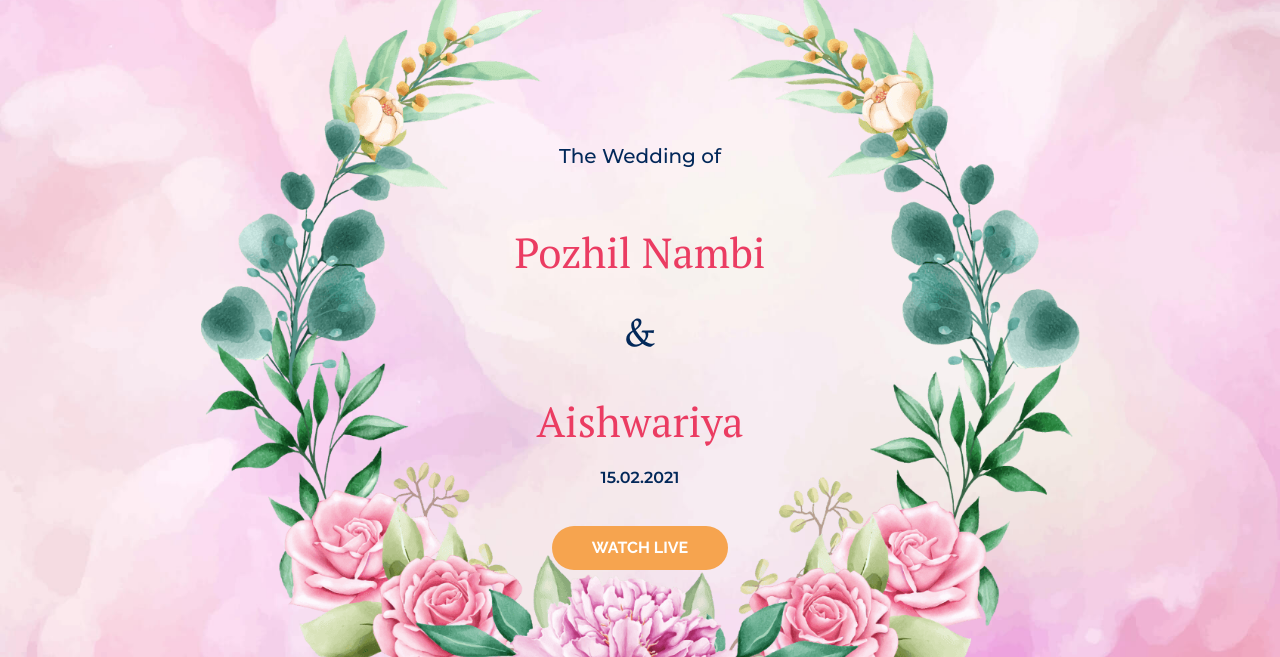
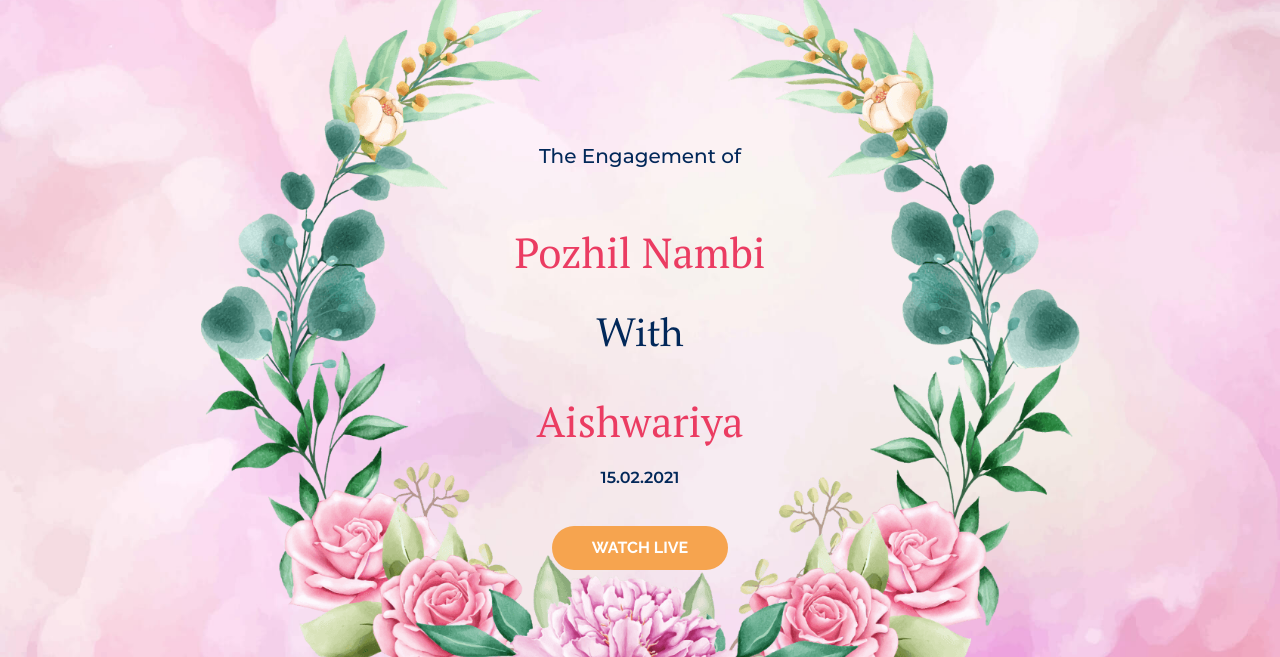
Before and after one commit to vhalllive/pozhil-Ramesh, a plain HTML site: page index.html in a window 1280 px wide. Shown: the part 143-800 px from the top of the page. Drawn offline with nearby package versions, Linux system fonts and the light colour scheme; a web font is replaced by a local one.

Commit message:
Update index.html

```diff
--- a/index.html
+++ b/index.html
@@ -3,7 +3,7 @@
 
 <head>
     <meta charset="utf-8" />
-    <title>Pozhil Nambi Weds Aishwariya</title>
+    <title>Pozhil Nambi With Aishwariya</title>
     <meta content="width=device-width, initial-scale=1" name="viewport" />
     <meta content="Webflow" name="generator" />
     <link href="css/suryawedsjyothika.webflow.022cd7376.css" rel="stylesheet" type="text/css" />
@@ -45,9 +45,9 @@
                     alt="" class="vhall-logo" /><a href="#contact-form" class="hero-nav-button w-button">CONTACT US</a></div>
             <div class="hero-name-div">
                 <div data-w-id="deaa141e-09cd-3387-d166-96991c2f11a7" class="header-div">
-                    <p class="the-wedding-of">The Wedding of</p>
+                    <p class="the-wedding-of">The Engagement of</p>
                     <h1 class="bride-header">Pozhil Nambi</h1>
-                    <h1 class="heading">&amp;</h1>
+                    <h1 class="heading">With</h1>
                     <h1 class="bride-header groom">Aishwariya</h1>
                     <p class="paragraph">15.02.2021</p><a href="#live-section" class="watch-live a watch-live-btn w-button">WATCH LIVE</a></div>
             </div>
```
